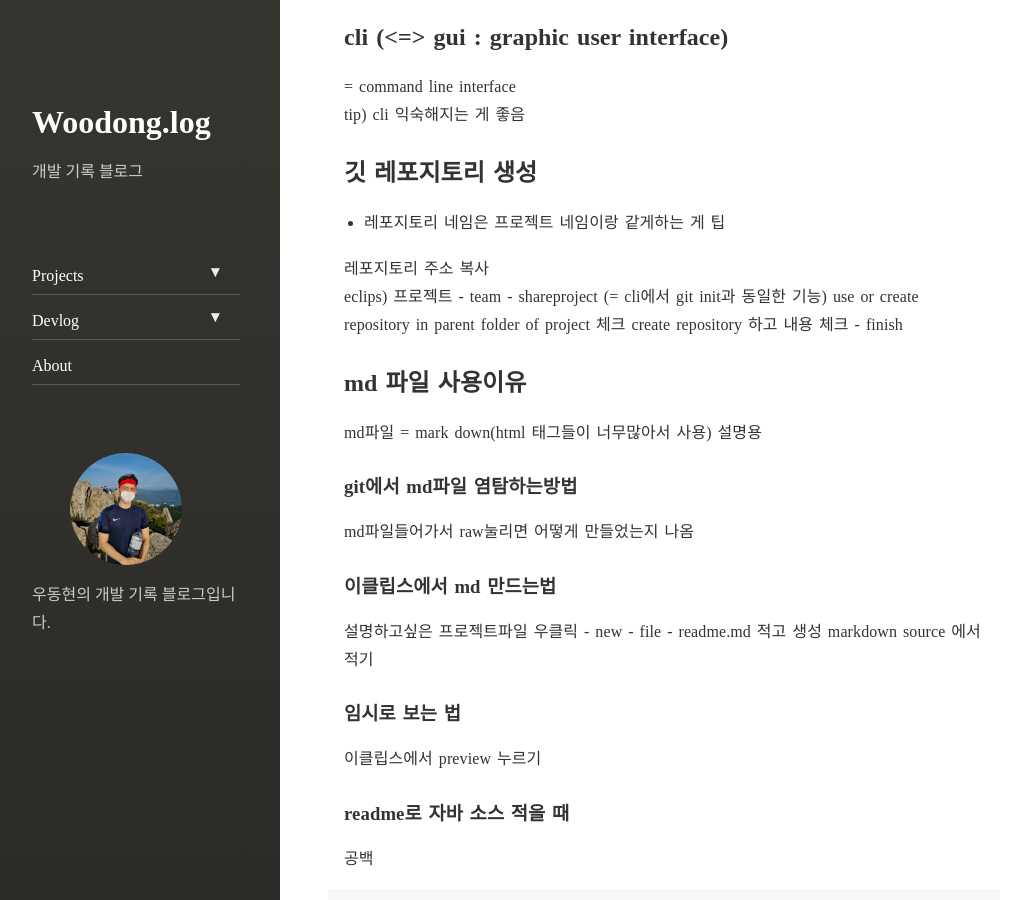
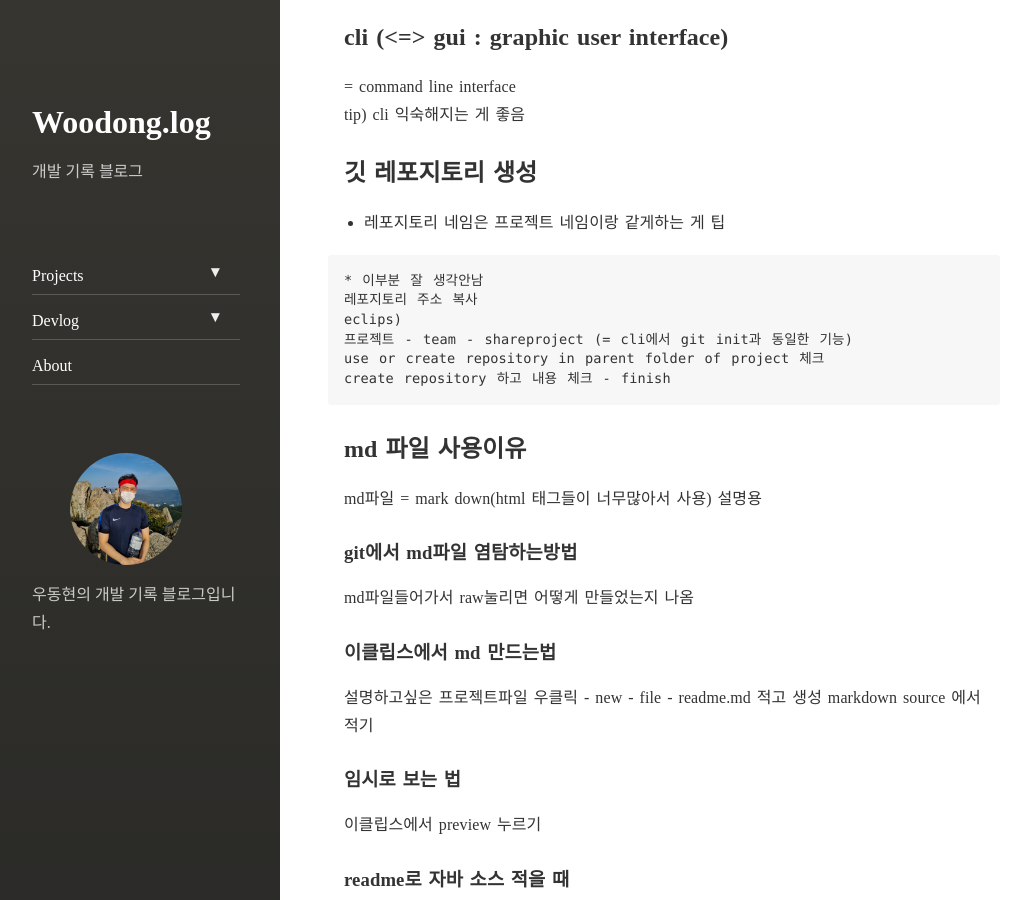
Before and after one commit to dhsj8405/dhsj8405.github.io, a Jekyll site: the page built from _posts/2021-09-07-java-basic.markdown, in a window 1280 px wide and 900 px high, scrolled down 762 px. Shown: the whole window, without its empty margins (8-1018 px from the left). Built offline with Jekyll 4.4.1, drawn with Linux system fonts in a browser that asks for light colours; nearby versions of some CDN libraries; comment, search, counter and statistics services are not loaded.

Commit message:
레포지토리생성 잘 생각안남

````diff
--- a/_posts/2021-09-07-java-basic.markdown
+++ b/_posts/2021-09-07-java-basic.markdown
@@ -33,12 +33,14 @@ comments: true
 - 레포지토리 네임은 프로젝트
 네임이랑 같게하는 게 팁
 
+```
+* 이부분 잘 생각안남
 레포지토리 주소 복사
 eclips)
 프로젝트 - team - shareproject (= cli에서 git init과 동일한 기능)
 use or create repository in parent folder of project 체크
 create repository 하고 내용 체크 - finish
-
+```
 ## md 파일 사용이유
 md파일 = mark down(html 태그들이 너무많아서 사용)
 설명용
````
